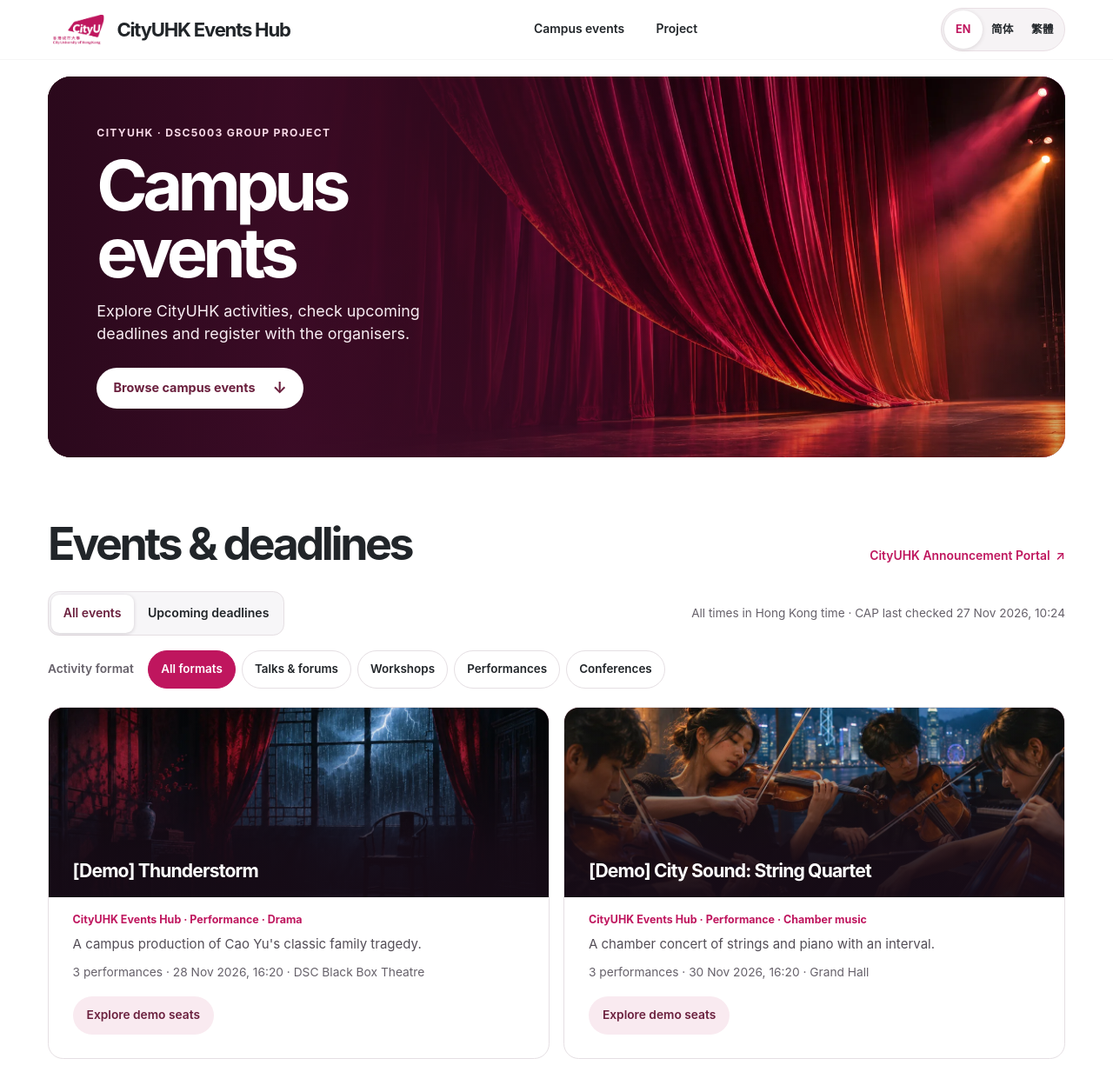
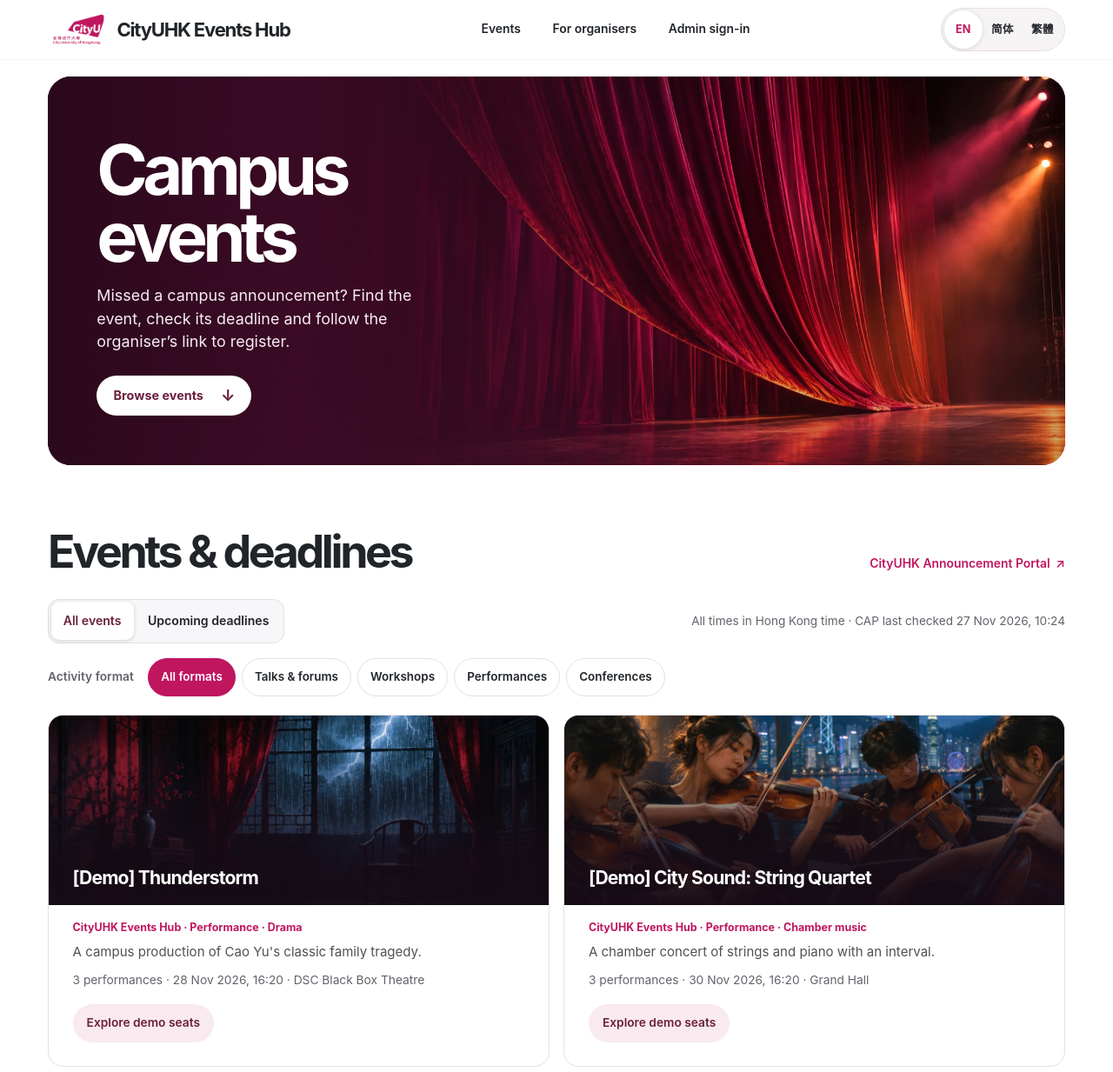
Before and after one commit to CanyonChen/CityUHK-DSC5003-GroupProject-26Fall, a Node server app: template pages/index.html in a window 1280 px wide. Shown: the top 1233 px of the page at 87% size. Run offline with Node 20, Linux system fonts and the light colour scheme; the template is opened without the code that fills it, so the values that code supplies are empty.

Commit message:
Restore the staff sign-in path and give seat maps their own view

```diff
--- a/pages/i18n.js
+++ b/pages/i18n.js
@@ -151,27 +151,26 @@ export const copy = {
 
 // Static English copy is taken from the original accessible HTML.
 export const staticZh = {
-  metaDescription: '瀏覽城大校園活動、報名連結、截止日期，以及 CityUHK Events Hub 示範節目。',
+  metaDescription: '查找即將舉行的城大活動、查看截止日期，並向主辦方報名。舉辦對號入座活動的主辦方可自行架設票務系統。',
   pageTitle: 'CityUHK Events Hub · 城大校園活動',
   skip: '跳至主要內容',
   brandHome: 'CityUHK Events Hub 首頁',
   universityLogo: '香港城市大學',
   navLabel: '網站導覽',
-  navCampus: '校園活動',
-  navSeats: '示範座位圖',
-  navProject: '關於項目',
+  navCampus: '活動',
+  navProject: '主辦方',
+  adminSignIn: '管理員登入',
   languageLabel: '頁面語言',
-  heroContext: '香港城市大學 · DSC5003 小組項目',
   heroTitle: '校園活動',
-  heroIntro: '瀏覽城大活動、查閱截止日期，並前往主辦方網站報名。',
-  heroAction: '瀏覽校園活動',
+  heroIntro: '錯過了校園公告？在這裏找回感興趣的活動、查看截止日期，再到主辦方網站報名。',
+  heroAction: '瀏覽活動',
   campusTitle: '活動與截止日期',
   campusPortal: '城大公告系統',
   campusView: '活動列表檢視方式',
   campusUpcoming: '所有活動',
   campusDeadlines: '即將截止',
   snapshotFallback: '唯讀示範資料',
-  allEvents: '所有活動',
+  backToEvents: '返回活動列表',
   noPerformance: '這份示範資料暫無此節目的公開場次。',
   performanceLabel: '演出場次 · 香港時間',
   sectionLabel: '座位區域',
@@ -185,39 +184,34 @@ export const staticZh = {
   seatMapLabel: '按行列及號碼排列的座位',
   occupancyTitle: '各區上座率',
   occupancyHint: '已售門票佔該區可售座位的百分比。',
-  projectContext: 'DSC5003 小組項目',
-  projectTitle: '關於 CityUHK Events Hub',
-  projectIntro: '了解售票系統如何處理座位預留、模擬付款、退款及入場驗票。',
-  reportLink: '課程報告',
-  diagramLink: '資料庫實體關係圖',
-  benchLink: '系統效能實驗',
-  testsLink: '測試紀錄與螢幕截圖',
-  sourceLink: '原始碼及本機設定',
-  footerCredit: '香港城市大學 · DSC5003',
+  projectTitle: '對號入座活動的票務安排',
+  projectIntro: '如果你的活動需要編配座位，可以自行架設票務系統，管理訂座及入場驗票。本站標有 [Demo] 的節目提供座位圖預覽。',
+  setupLink: '架設票務系統',
+  apiLink: '票務 API 參考文件',
+  sourceLink: '在 GitHub 查看原始碼',
 };
 
 export const staticZhCn = {
-  metaDescription: '浏览城大校园活动、报名链接、截止日期，以及 CityUHK Events Hub 演示节目。',
+  metaDescription: '查找即将举行的城大活动，查看截止日期并向主办方报名。举办对号入座活动的主办方可自行部署票务系统。',
   pageTitle: 'CityUHK Events Hub · 城大校园活动',
   skip: '跳至主要内容',
   brandHome: 'CityUHK Events Hub 首页',
   universityLogo: '香港城市大学',
   navLabel: '网站导航',
-  navCampus: '校园活动',
-  navSeats: '演示座位图',
-  navProject: '关于项目',
+  navCampus: '活动',
+  navProject: '主办方',
+  adminSignIn: '管理员登录',
   languageLabel: '页面语言',
-  heroContext: '香港城市大学 · DSC5003 小组项目',
   heroTitle: '校园活动',
-  heroIntro: '浏览城大活动、查看截止日期，前往主办方网站报名。',
-  heroAction: '浏览校园活动',
+  heroIntro: '错过了校园公告？在这里找回感兴趣的活动，查看截止日期，再到主办方网站报名。',
+  heroAction: '浏览活动',
   campusTitle: '活动与截止日期',
   campusPortal: '城大公告系统',
   campusView: '活动列表视图',
   campusUpcoming: '所有活动',
   campusDeadlines: '即将截止',
   snapshotFallback: '只读演示数据',
-  allEvents: '所有活动',
+  backToEvents: '返回活动列表',
   noPerformance: '这份演示数据中暂无该节目的公开场次。',
   performanceLabel: '演出场次 · 香港时间',
   sectionLabel: '座位区域',
@@ -231,13 +225,9 @@ export const staticZhCn = {
   seatMapLabel: '按排号和座号排列的座位',
   occupancyTitle: '各区上座率',
   occupancyHint: '已售门票占该区可售座位的百分比。',
-  projectContext: 'DSC5003 小组项目',
-  projectTitle: '关于 CityUHK Events Hub',
-  projectIntro: '了解售票系统如何处理座位预留、模拟支付、退款和入场验票。',
-  reportLink: '课程报告',
-  diagramLink: '数据库实体关系图',
-  benchLink: '系统性能实验',
-  testsLink: '测试记录与界面截图',
-  sourceLink: '源代码与本地配置',
-  footerCredit: '香港城市大学 · DSC5003',
+  projectTitle: '对号入座活动的票务安排',
+  projectIntro: '如果你的活动需要安排座位，可以自行部署票务系统，管理订座和入场验票。本站标有 [Demo] 的节目提供座位图预览。',
+  setupLink: '部署票务系统',
+  apiLink: '票务 API 参考文档',
+  sourceLink: '在 GitHub 查看源代码',
 };
--- a/pages/index.html
+++ b/pages/index.html
@@ -4,9 +4,9 @@
   <meta charset="utf-8">
   <meta name="viewport" content="width=device-width, initial-scale=1">
   <meta name="theme-color" content="#ffffff">
-  <meta name="description" data-i18n-content="metaDescription" content="Browse CityUHK campus announcements, registration links and deadlines alongside CityUHK Events Hub demo productions.">
+  <meta name="description" data-i18n-content="metaDescription" content="Find upcoming CityUHK activities, check registration deadlines and sign up with the organiser. Explore self-hosted ticketing for seated events.">
   <link rel="icon" type="image/png" sizes="64x64" href="./media/cityuhk-favicon.png">
-  <title data-i18n="pageTitle">CityUHK Events Hub · CityUHK campus events</title>
+  <title data-i18n="pageTitle">CityUHK Events Hub · Campus events</title>
   <link rel="stylesheet" href="./site.css">
   <script type="module" src="./site.js"></script>
   <script type="module" src="./campus.js"></script>
@@ -17,8 +17,9 @@
     <div class="wrap header-inner">
       <a class="brand" href="#main" aria-label="CityUHK Events Hub home" data-i18n-aria="brandHome"><img class="brand-logo" src="./media/cityuhk-logo.webp" width="1151" height="647" alt="City University of Hong Kong" data-i18n-alt="universityLogo"><span class="brand-name">CityUHK <span>Events Hub</span></span></a>
       <nav aria-label="Site navigation" data-i18n-aria="navLabel">
-        <a href="#campus" data-i18n="navCampus">Campus events</a>
-        <a href="#project" data-i18n="navProject">Project</a>
+        <a href="#campus" data-i18n="navCampus">Events</a>
+        <a href="#project" data-i18n="navProject">For organisers</a>
+        <a href="./admin/" data-admin-entry data-i18n="adminSignIn">Admin sign-in</a>
       </nav>
       <div class="languages" role="group" aria-label="Page language" data-i18n-aria="languageLabel">
         <button type="button" id="lang-en" lang="en" aria-label="English" aria-pressed="true">EN</button>
@@ -31,10 +32,9 @@
     <section class="hero wrap" aria-labelledby="hero-title">
       <img class="hero-art" src="./media/stage-curtain.webp" alt="" fetchpriority="high">
       <div class="hero-copy">
-        <p class="context hero-context" data-i18n="heroContext">CityUHK · DSC5003 Group Project</p>
         <h1 id="hero-title" data-i18n="heroTitle">Campus events</h1>
-        <p class="intro" data-i18n="heroIntro">Explore CityUHK activities, check upcoming deadlines and register with the organisers.</p>
-        <a class="primary-link" href="#campus"><span data-i18n="heroAction">Browse campus events</span><span aria-hidden="true">↓</span></a>
+        <p class="intro" data-i18n="heroIntro">Missed a campus announcement? Find the event, check its deadline and follow the organiser’s link to register.</p>
+        <a class="primary-link" href="#campus"><span data-i18n="heroAction">Browse events</span><span aria-hidden="true">↓</span></a>
       </div>
     </section>
 
@@ -59,12 +59,9 @@
 
     <section id="seating" class="inventory" hidden aria-labelledby="detail-title">
       <div class="wrap section">
+        <a id="seat-back" class="text-link seat-back" href="#campus"><span aria-hidden="true">←</span><span data-i18n="backToEvents">Back to events</span></a>
         <div class="section-head detail-head">
-          <div>
-            <p class="context" data-i18n="navSeats">Demo seat explorer</p>
-            <h2 id="detail-title" tabindex="-1"></h2>
-          </div>
-          <a class="text-link" href="#campus"><span aria-hidden="true">↑</span><span data-i18n="allEvents">All events</span></a>
+          <h1 id="detail-title" class="seat-heading" tabindex="-1"></h1>
         </div>
         <p id="snapshot-note" class="note snapshot-note" data-i18n="snapshotFallback">Read-only demo snapshot</p>
         <p id="description" class="description"></p>
@@ -103,19 +100,16 @@
 
     <section id="project" class="wrap section project" aria-labelledby="project-title">
       <div>
-        <p class="context" data-i18n="projectContext">DSC5003 Group Project</p>
-        <h2 id="project-title" data-i18n="projectTitle">Behind CityUHK Events Hub</h2>
-        <p class="description" data-i18n="projectIntro">Explore how the ticketing system handles seat reservations, simulated payments, refunds and gate check-in.</p>
+        <h2 id="project-title" data-i18n="projectTitle">Ticketing for seated events</h2>
+        <p class="description" data-i18n="projectIntro">If your event needs assigned seats, you can host the ticketing app to manage reservations and check-in. Listings marked [Demo] on this site open a read-only seat map.</p>
       </div>
       <ul class="resources">
-        <li><a href="https://github.com/CanyonChen/CityUHK-Events-Hub/blob/main/docs/course-report.md"><span data-i18n="reportLink">Course report</span><span aria-hidden="true">↗</span></a></li>
-        <li><a href="https://github.com/CanyonChen/CityUHK-Events-Hub/blob/main/docs/ER-diagram.png"><span data-i18n="diagramLink">Database ER diagram</span><span aria-hidden="true">↗</span></a></li>
-        <li><a href="https://github.com/CanyonChen/CityUHK-Events-Hub/blob/main/docs/performance-report.md"><span data-i18n="benchLink">Performance experiments</span><span aria-hidden="true">↗</span></a></li>
-        <li><a href="https://github.com/CanyonChen/CityUHK-Events-Hub/tree/main/delivery/evidence/M5"><span data-i18n="testsLink">Recorded tests and screenshots</span><span aria-hidden="true">↗</span></a></li>
-        <li><a href="https://github.com/CanyonChen/CityUHK-Events-Hub/tree/main"><span data-i18n="sourceLink">Source code and local setup</span><span aria-hidden="true">↗</span></a></li>
+        <li><a href="https://github.com/CanyonChen/CityUHK-Events-Hub/blob/main/docs/local-run-guide.md"><span data-i18n="setupLink">Set up the ticketing app</span><span aria-hidden="true">↗</span></a></li>
+        <li><a href="https://github.com/CanyonChen/CityUHK-Events-Hub/blob/main/docs/api-contract.md"><span data-i18n="apiLink">Ticketing API reference</span><span aria-hidden="true">↗</span></a></li>
+        <li><a href="https://github.com/CanyonChen/CityUHK-Events-Hub/tree/main"><span data-i18n="sourceLink">View the source on GitHub</span><span aria-hidden="true">↗</span></a></li>
       </ul>
     </section>
   </main>
-  <footer><div class="wrap footer-inner"><a class="brand" href="#main" aria-label="CityUHK Events Hub home" data-i18n-aria="brandHome"><img class="brand-logo" src="./media/cityuhk-logo.webp" width="1151" height="647" alt="City University of Hong Kong" data-i18n-alt="universityLogo"><span class="brand-name">CityUHK <span>Events Hub</span></span></a><span data-i18n="footerCredit">CityUHK · DSC5003</span></div></footer>
+  <footer><div class="wrap footer-inner"><a class="brand" href="#main" aria-label="CityUHK Events Hub home" data-i18n-aria="brandHome"><img class="brand-logo" src="./media/cityuhk-logo.webp" width="1151" height="647" alt="City University of Hong Kong" data-i18n-alt="universityLogo"><span class="brand-name">CityUHK <span>Events Hub</span></span></a></div></footer>
 </body>
 </html>
--- a/pages/site.css
+++ b/pages/site.css
@@ -125,12 +125,15 @@ h3 { font-size: clamp(1.35rem, 1.9vw, 1.7rem); font-weight: 670; line-height: 1.
 .demo-meta { color: var(--muted); font-size: .86rem; margin-top: .7rem; }
 .demo-card .demo-open { color: var(--pressed); background: var(--rose); }
 .demo-card .demo-open:hover, .demo-card .demo-open:active { background: #f2d4e1; }
-.demo-open[aria-pressed="true"] { box-shadow: inset 0 0 0 2px var(--burgundy); }
 .snapshot-note { margin-bottom: .65rem; }
 @media (hover: hover) and (pointer: fine) {
   .primary-link:hover { background: #fae8f1; }
 }
-.inventory { background: var(--backdrop); }
+#main[data-view="seating"] > :not(#seating) { display: none; }
+.inventory { min-height: calc(100vh - var(--header-height)); background: var(--backdrop); }
+.inventory .seat-heading { max-width: none; margin: 0; font-size: clamp(2.15rem,4.05vw,3.65rem); line-height: 1.1; letter-spacing: -.05em; overflow-wrap: anywhere; }
+.seat-heading:focus-visible { outline: .14rem solid var(--burgundy); outline-offset: .22rem; border-radius: .15rem; }
+.seat-back { margin-bottom: .7rem; }
 .detail-head { margin-bottom: .8rem; align-items: flex-end; }
 .detail-head .context, .project .context { margin-bottom: .48rem; }
 .description { max-width: 66ch; color: #59545c; font-size: 1.03rem; line-height: 1.65; }
@@ -193,13 +196,18 @@ footer { background: var(--backdrop); }
   .inspector, .project { grid-template-columns: minmax(0,1fr); }
   .intro { font-size: 1rem; }
 }
-@media (max-width: 42rem) {
+@media (max-width: 48rem) {
   :root { --header-height: 6.4rem; }
   .header-inner { min-height: auto; display: grid; grid-template-columns: minmax(0,1fr) auto; gap: .12rem .5rem; padding-top: .25rem; }
-  .header-inner .brand { grid-column: 1 / -1; justify-self: start; }
-  .header-inner nav { grid-area: 2 / 1; gap: clamp(.45rem,2.4vw,1.4rem); }
+  .header-inner .brand { justify-self: start; }
+  .header-inner nav { grid-area: 2 / 1 / 3 / -1; gap: clamp(.85rem,4vw,1.8rem); }
   .header-inner nav a { font-size: .8rem; }
-  .languages { grid-area: 2 / 2; }
+  .header-inner .languages { grid-area: 1 / 2; }
+}
+@media (max-width: 26rem) {
+  .site-head .brand-logo { width: 2.75rem; }
+  .site-head .brand-name { font-size: 1rem; line-height: 1.05; }
+  .site-head .brand-name span { display: block; }
 }
 @media (max-width: 35rem) {
   .hero { min-height: auto; display: block; padding-top: clamp(6.4rem,28vw,9rem); }
--- a/pages/site.js
+++ b/pages/site.js
@@ -2,6 +2,8 @@ import { copy, programmeText, productionsZh, staticZh, staticZhCn } from './i18n
 import { formatCopy } from './event-formats.js';
 
 const get = id => document.getElementById(id);
+const englishPageTitle = document.title;
+const seatHash = event => '#seating/' + encodeURIComponent(event.id);
 const languages = {
   en: { html: 'en', locale: 'en-GB', query: '', translated: {} },
   zh: { html: 'zh-Hant-HK', locale: 'zh-Hant-HK', query: 'zh-hk', translated: staticZh },
@@ -19,6 +21,7 @@ let currentEvent;
 let performances = [];
 let performance;
 let selectedSeat = null;
+let returnToCard = null;
 let loadFailed = false;
 let date, dateTime, percentage, currency;
 
@@ -48,6 +51,10 @@ function element(tag, className, text) {
   if (className) node.className = className;
   if (text !== undefined) node.textContent = text;
   return node;
+}
+
+function followsLinkInThisTab(click) {
+  return click.button === 0 && !click.ctrlKey && !click.metaKey && !click.shiftKey && !click.altKey;
 }
 
 // Dates order the demonstrators and CAP announcements together. Archived demos remain available.
@@ -83,17 +90,15 @@ export function demoEntries(now) {
     if (show) details.push(dateTime.format(new Date(show.startsAt)), t.venues[show.venue] || show.venue);
     article.append(element('p', 'demo-meta', details.filter(Boolean).join(' · ')));
     const actions = element('div', 'campus-actions');
-    const button = element('button', 'campus-action demo-open', t.openSeats);
-    button.type = 'button';
-    button.setAttribute('aria-label', t.openSeats + ' · ' + label);
-    button.setAttribute('aria-controls', 'seating');
-    button.setAttribute('aria-pressed', String(event === currentEvent));
-    button.addEventListener('click', () => {
-      if (event !== currentEvent) selectEvent(event);
-      get('detail-title').focus({ preventScroll: true });
-      get('seating').scrollIntoView({ block: 'start' });
+    const open = element('a', 'campus-action demo-open', t.openSeats);
+    open.href = seatHash(event);
+    open.setAttribute('aria-label', t.openSeats + ' · ' + label);
+    open.addEventListener('click', click => {
+      if (followsLinkInThisTab(click)) {
+        history.replaceState({ ...history.state, demoOpener: String(event.id) }, '');
+      }
     });
-    actions.append(button);
+    actions.append(open);
     article.append(actions);
     return { order: next ? Date.parse(next.startsAt) : Infinity, title: label, article };
   });
@@ -101,10 +106,6 @@ export function demoEntries(now) {
 
 function selectEvent(event) {
   currentEvent = event;
-  get('seating').hidden = false;
-  for (const card of document.querySelectorAll('.demo-card')) {
-    card.querySelector('.demo-open').setAttribute('aria-pressed', String(card.dataset.id === String(event.id)));
-  }
   performances = snapshot.performances.filter(show => show.eventId === event.id)
     .sort((a, b) => a.startsAt.localeCompare(b.startsAt));
   performance = performances.find(show => show.startsAt >= snapshot.capturedAt) || performances.at(-1);
@@ -116,6 +117,7 @@ function renderDetails(keepRegion = '') {
   const t = copy[language];
   const { title, description } = programmeText(currentEvent, language);
   get('detail-title').textContent = '[Demo] ' + title;
+  document.title = get('detail-title').textContent + ' · CityUHK Events Hub';
   get('description').textContent = description;
   get('no-performance').hidden = Boolean(performance);
   get('performance-detail').hidden = !performance;
@@ -135,6 +137,49 @@ function renderDetails(keepRegion = '') {
   renderSeats();
   renderOccupancy();
 }
+
+function updateView() {
+  if (!snapshot) return;
+  const hash = location.hash;
+  const seating = get('seating');
+  const event = hash === '#seating' ? snapshot.events[0] : snapshot.events.find(item => seatHash(item) === hash);
+  if (event) {
+    if (hash === '#seating') history.replaceState(history.state, '', seatHash(event));
+    if (event === currentEvent) return;
+    get('main').dataset.view = 'seating';
+    seating.hidden = false;
+    selectEvent(event);
+    get('detail-title').focus({ preventScroll: true });
+    window.scrollTo(0, 0);
+    return;
+  }
+  const unknownSeatMap = hash === '#seating' || hash.startsWith('#seating/');
+  if (unknownSeatMap) history.replaceState(null, '', '#campus');
+  if (!currentEvent && !unknownSeatMap) return;
+
+  currentEvent = null;
+  selectedSeat = null;
+  seating.hidden = true;
+  delete get('main').dataset.view;
+  document.title = languages[language].translated.pageTitle || englishPageTitle;
+
+  // The feed may have refreshed while the visitor was inspecting a seat.
+  const openerId = returnToCard || history.state?.demoOpener;
+  returnToCard = null;
+  const opener = openerId && get('campus-list').querySelector('.demo-card[data-id="' + CSS.escape(openerId) + '"] .demo-open');
+  const destination = get(location.hash.slice(1)) || get('main');
+  const target = opener || destination.querySelector('h1,h2') || destination;
+  if (!opener) target.tabIndex = -1;
+  target.focus({ preventScroll: true });
+  (opener || destination).scrollIntoView({ block: opener ? 'center' : 'start' });
+}
+
+get('seat-back').addEventListener('click', click => {
+  if (followsLinkInThisTab(click)) {
+    returnToCard = currentEvent && String(currentEvent.id);
+  }
+});
+window.addEventListener('hashchange', updateView);
 
 function renderOccupancy() {
   const t = copy[language];
@@ -210,6 +255,10 @@ function applyLanguage() {
   language = languageFromUrl();
   resetFormatters();
   document.documentElement.lang = languages[language].html;
+  const adminEntry = document.querySelector('[data-admin-entry]');
+  const adminUrl = new URL('./admin/', document.baseURI);
+  if (languages[language].query) adminUrl.searchParams.set('lang', languages[language].query);
+  adminEntry.href = adminUrl.href;
   for (const { node, attribute, key, english } of staticText) {
     const text = languages[language].translated[key] ?? english;
     if (attribute) node.setAttribute(attribute, text);
@@ -281,15 +330,13 @@ async function load() {
   get('snapshot-note').textContent = copy[language].snapshot(date.format(new Date(snapshot.capturedAt)));
   get('load-status').hidden = true;
   document.dispatchEvent(new CustomEvent('cityuhk-events-hub:demos'));
-  if (location.hash === '#seating' && snapshot.events.length) {
-    selectEvent(snapshot.events[0]);
-    get('seating').scrollIntoView();
-  }
+  updateView();
 }
 
 applyLanguage();
 load().catch(error => {
   loadFailed = true;
   get('load-status').textContent = copy[language].loadError;
+  if (location.hash === '#seating' || location.hash.startsWith('#seating/')) location.replace('#campus');
   console.error('CityUHK Events Hub catalogue:', error);
 });
--- a/web-user/src/App.vue
+++ b/web-user/src/App.vue
@@ -9,6 +9,7 @@ const route = useRoute();
 
 const displayName = computed(() => session.user?.display_name || session.user?.user_name || '');
 const isLogin = computed(() => route.path === '/login');
+const adminLoginUrl = import.meta.env.VITE_ADMIN_LOGIN_URL || `${location.protocol}//${location.hostname}:8081/login`;
 
 async function logout() {
   try {
@@ -34,7 +35,9 @@ async function logout() {
         <RouterLink to="/events">Events</RouterLink>
         <RouterLink v-if="session.token" to="/orders">My orders</RouterLink>
         <RouterLink v-if="session.token" to="/tickets">My tickets</RouterLink>
+        <a :href="adminLoginUrl">Admin sign-in</a>
       </nav>
+      <a v-else class="btn btn-ghost btn-sm" :href="adminLoginUrl">Admin sign-in</a>
 
       <div v-if="!isLogin" class="account">
         <template v-if="session.token">
@@ -54,7 +57,7 @@ async function logout() {
     <div class="wrap footer-inner">
       <div class="footer-identity">
         <img class="brand-logo" src="/media/cityuhk-logo.webp" width="1151" height="647" alt="City University of Hong Kong">
-        <span><strong>CityUHK Events Hub</strong> · DSC5003 Group Project · CityU MDS</span>
+        <strong>CityUHK Events Hub</strong>
       </div>
       <div class="muted small">Demo environment · payments are simulated</div>
     </div>
```
Also changed, not shown: pages/admin/admin-entry.css (added, +23 -0 lines), pages/admin/entry.js (added, +78 -0 lines), pages/admin/index.html (added, +42 -0 lines), .github/workflows/cityuhk-events-hub-pages.yml.
